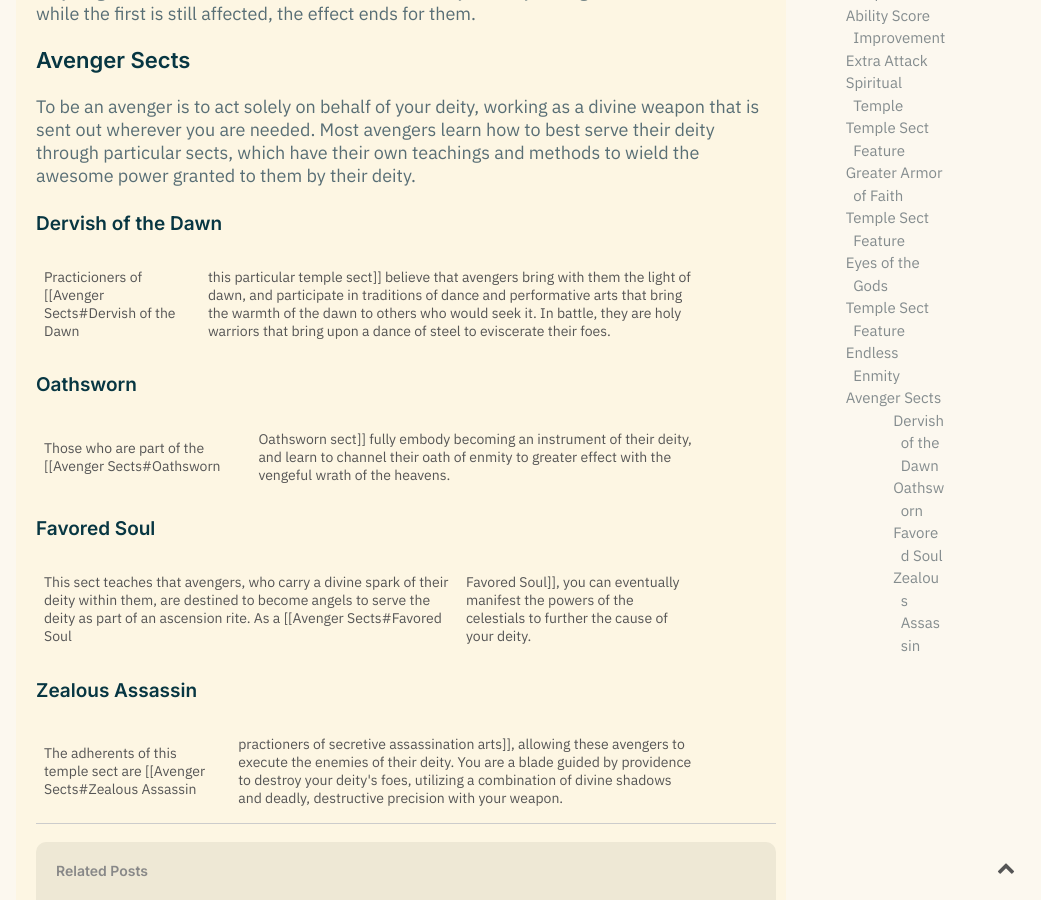
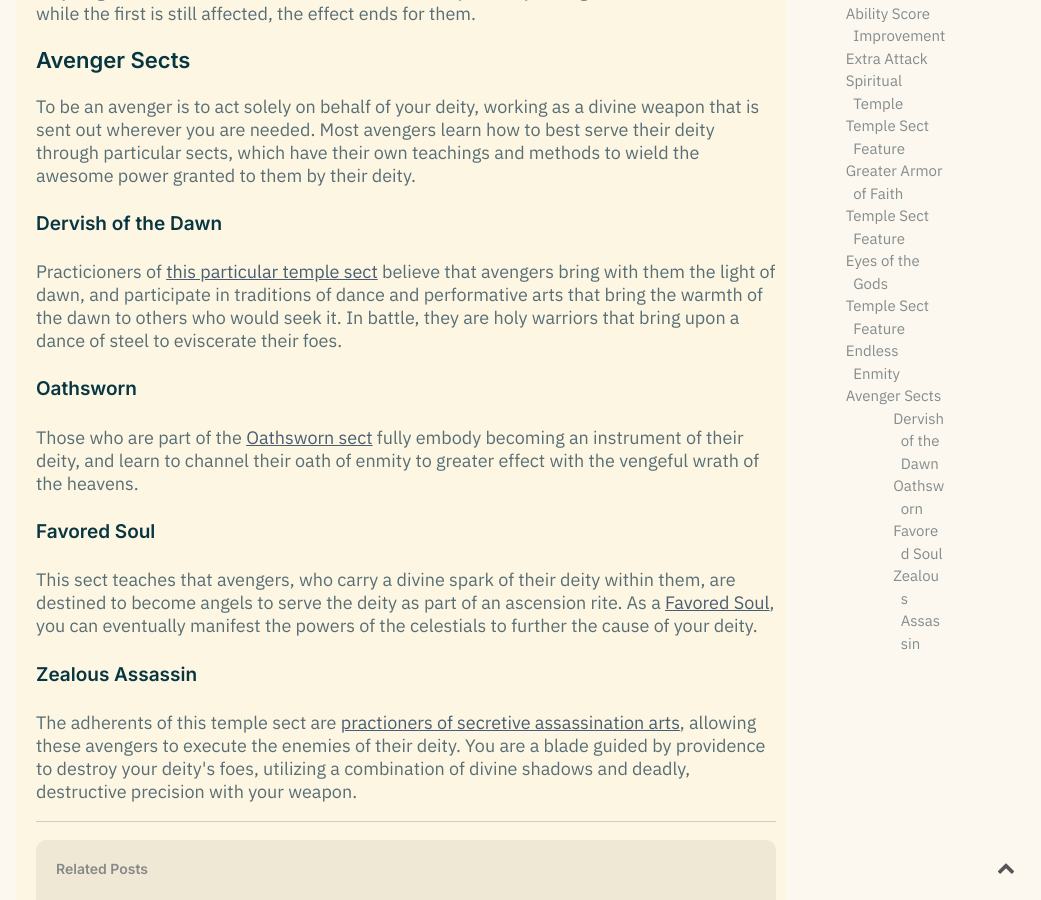
Before and after one commit to 5egeneral/compendium, a Jekyll site: the page built from _notes/20210619-Avenger Rebuild.md, in a window 1280 px wide and 900 px high, scrolled down 6464 px. Shown: the whole window, without its empty margins (239-1280 px from the left). Built offline with Jekyll 4.4.1, drawn with Linux system fonts in a browser that asks for light colours; the table of contents is made by our own code.

Commit message:
fix formatting

```diff
--- a/_notes/20210619-Avenger Rebuild.md
+++ b/_notes/20210619-Avenger Rebuild.md
@@ -168,16 +168,16 @@ To be an avenger is to act solely on behalf of your deity, working as a divine w
 
 #### Dervish of the Dawn
 
-Practicioners of [[Avenger Sects#Dervish of the Dawn|this particular temple sect]] believe that avengers bring with them the light of dawn, and participate in traditions of dance and performative arts that bring the warmth of the dawn to others who would seek it. In battle, they are holy warriors that bring upon a dance of steel to eviscerate their foes.
+Practicioners of [[Avenger Sects#Dervish of the Dawn\|this particular temple sect]] believe that avengers bring with them the light of dawn, and participate in traditions of dance and performative arts that bring the warmth of the dawn to others who would seek it. In battle, they are holy warriors that bring upon a dance of steel to eviscerate their foes.
 
 #### Oathsworn
 
-Those who are part of the [[Avenger Sects#Oathsworn|Oathsworn sect]] fully embody becoming an instrument of their deity, and learn to channel their oath of enmity to greater effect with the vengeful wrath of the heavens.
+Those who are part of the [[Avenger Sects#Oathsworn\|Oathsworn sect]] fully embody becoming an instrument of their deity, and learn to channel their oath of enmity to greater effect with the vengeful wrath of the heavens.
 
 #### Favored Soul
 
-This sect teaches that avengers, who carry a divine spark of their deity within them, are destined to become angels to serve the deity as part of an ascension rite. As a [[Avenger Sects#Favored Soul|Favored Soul]], you can eventually manifest the powers of the celestials to further the cause of your deity.
+This sect teaches that avengers, who carry a divine spark of their deity within them, are destined to become angels to serve the deity as part of an ascension rite. As a [[Avenger Sects#Favored Soul\|Favored Soul]], you can eventually manifest the powers of the celestials to further the cause of your deity.
 
 #### Zealous Assassin
 
-The adherents of this temple sect are [[Avenger Sects#Zealous Assassin|practioners of secretive assassination arts]], allowing these avengers to execute the enemies of their deity. You are a blade guided by providence to destroy your deity's foes, utilizing a combination of divine shadows and deadly, destructive precision with your weapon.
+The adherents of this temple sect are [[Avenger Sects#Zealous Assassin\|practioners of secretive assassination arts]], allowing these avengers to execute the enemies of their deity. You are a blade guided by providence to destroy your deity's foes, utilizing a combination of divine shadows and deadly, destructive precision with your weapon.
```
Also changed, not shown: 1 other file.
